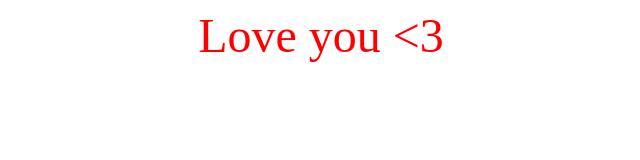
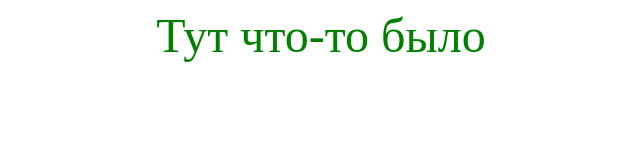
Before and after one commit to A32x2z/A32x2z.github.io, a plain HTML site: page index.html in a window 1280 px wide. Shown: the whole page, without its empty margins (319-959 px from the left). Drawn offline with Linux system fonts and the light colour scheme.

Commit message:
Update index.html

```diff
--- a/index.html
+++ b/index.html
@@ -1,2 +1,2 @@
 <title>32x2z's official repository</title>
-<center><font size="150" color="red">Love you <3</font></center>
+<center><font size="150" color="green">Тут что-то было</font></center>
```
